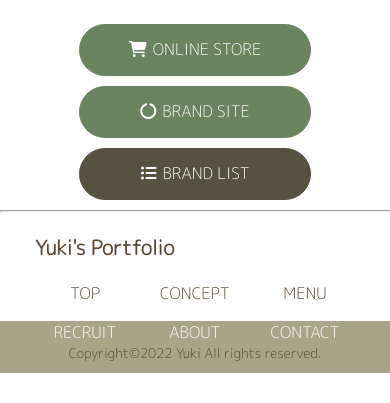
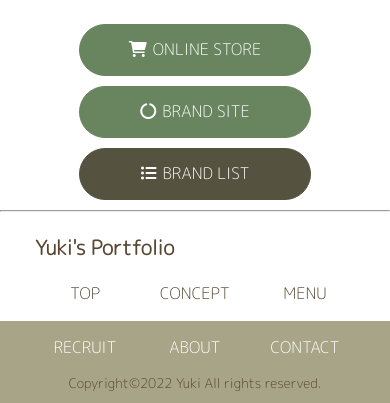
Before and after one commit to yukik03/skincare_lp, a plain HTML site: page index.html in a window 390 px wide. Shown: the part 2817-3220 px from the top of the page. Before the commit the page ends 3190 px from the top, so only its background shows below. Drawn offline with Linux system fonts and the light colour scheme.

Commit message:
Add recover
Add recover

```diff
--- a/style.css
+++ b/style.css
@@ -357,6 +357,10 @@ small{
     .footerBar{
         height: max-content;
     }
+    .footerMenu{
+        padding:15px 30px !important;
+    }
+
     .snsLink{
         display: none !important;
     }
```
